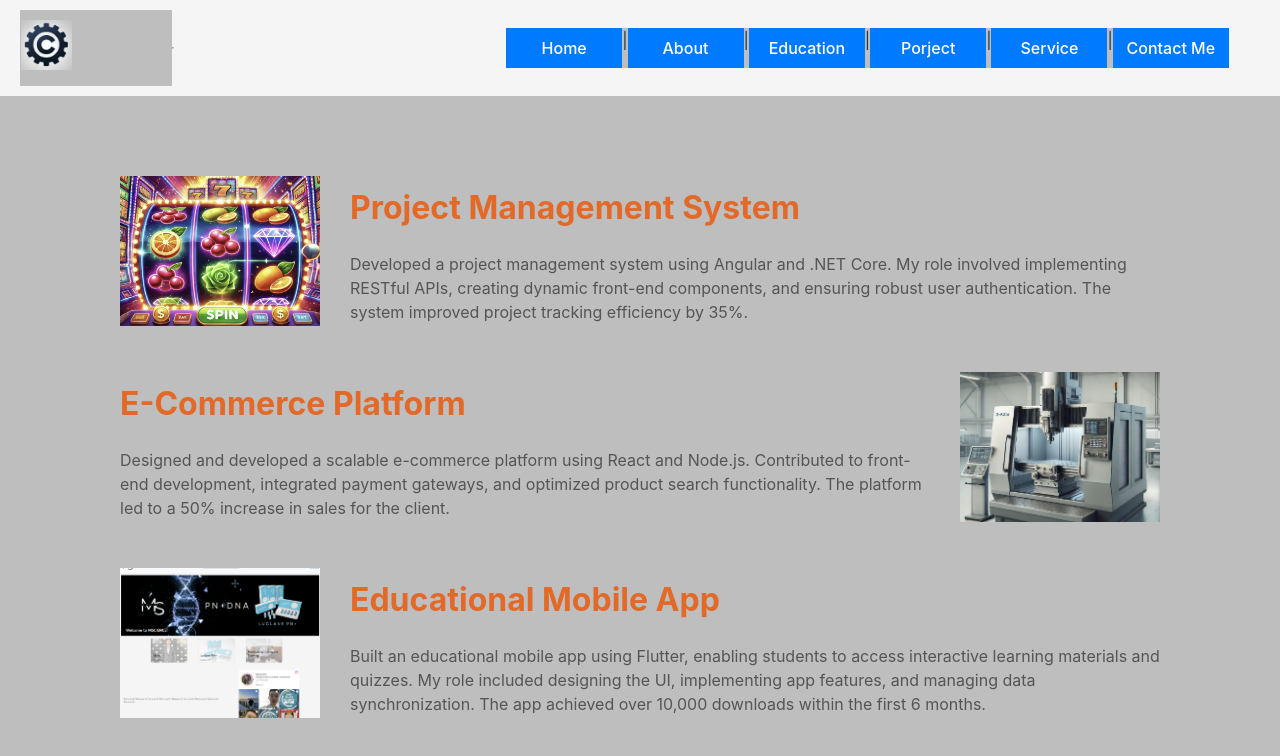
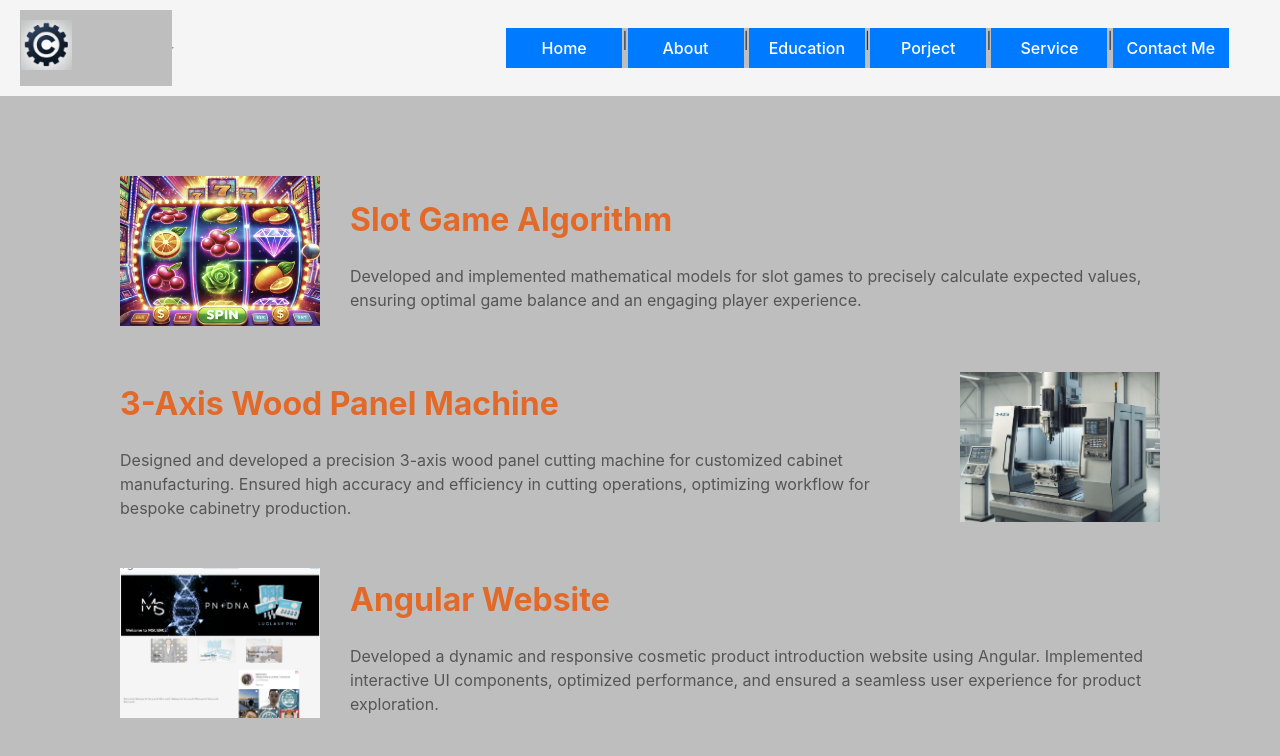
Before and after one commit to mechbrian/mern-portfolio2, a React (Vite) app: page /project in a window 1280 px wide. Shown: the top 756 px of the page. Built offline with nearby package versions, Linux system fonts and the light colour scheme.

Commit message:
modify context

```diff
--- a/components/Home.jsx
+++ b/components/Home.jsx
@@ -19,7 +19,7 @@ export default function Home() {
     },
     missionStatement: {
       description:
-        "My mission is to create innovative and user-friendly solutions through my passion for [software development/design/etc.]. I aim to continuously learn and grow while contributing to meaningful projects.",
+        "My mission is to create innovative and user-friendly solutions through my passion for software development. I aim to continuously learn and grow while contributing to meaningful projects.",
     },
   };
 
--- a/src/about.jsx
+++ b/src/about.jsx
@@ -15,11 +15,11 @@ export default function About() {
   // introduction data object
   const introduction = {
     name: "po-kai chao",
-    title: "Software Developer",
+    title: "I am Brian, a Software Developer",
     img: mePhoto,
     resume: resumePath,
     content:
-      "I am a passionate software developer with expertise in building user-centric applications. With a strong focus on clean code and innovative solutions, I aim to create meaningful digital experiences. I love solving complex problems and contributing to impactful projects.",
+      "I am a passionate software developer with a background in mechanical engineering. Holding a Master’s degree in Mechanical Engineering, I have gained valuable experience working in the manufacturing industry.",
   };
 
   return (
--- a/src/project.jsx
+++ b/src/project.jsx
@@ -16,22 +16,22 @@ export default function Project() {
   // project data oject
   const projects = [
     {
-      title: "Project Management System",
+      title: "Slot Game Algorithm",
       img: img01,
       description:
-        "Developed a project management system using Angular and .NET Core. My role involved implementing RESTful APIs, creating dynamic front-end components, and ensuring robust user authentication. The system improved project tracking efficiency by 35%.",
+        "Developed and implemented mathematical models for slot games to precisely calculate expected values, ensuring optimal game balance and an engaging player experience.",
     },
     {
-      title: "E-Commerce Platform",
+      title: "3-Axis Wood Panel Machine",
       img: img02,
       description:
-        "Designed and developed a scalable e-commerce platform using React and Node.js. Contributed to front-end development, integrated payment gateways, and optimized product search functionality. The platform led to a 50% increase in sales for the client.",
+        "Designed and developed a precision 3-axis wood panel cutting machine for customized cabinet manufacturing. Ensured high accuracy and efficiency in cutting operations, optimizing workflow for bespoke cabinetry production.",
     },
     {
-      title: "Educational Mobile App",
+      title: "Angular Website",
       img: img03,
       description:
-        "Built an educational mobile app using Flutter, enabling students to access interactive learning materials and quizzes. My role included designing the UI, implementing app features, and managing data synchronization. The app achieved over 10,000 downloads within the first 6 months.",
+        "Developed a dynamic and responsive cosmetic product introduction website using Angular. Implemented interactive UI components, optimized performance, and ensured a seamless user experience for product exploration.",
     },
   ];
 
```
